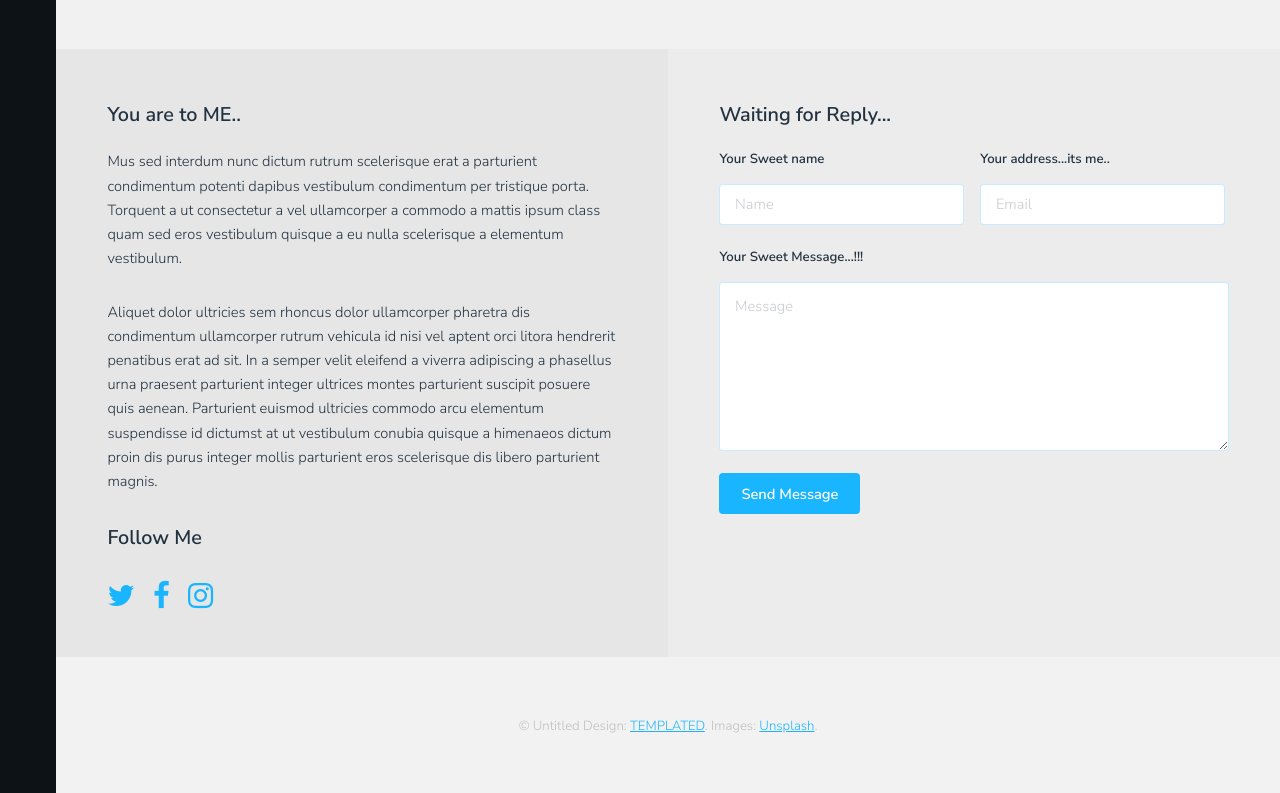
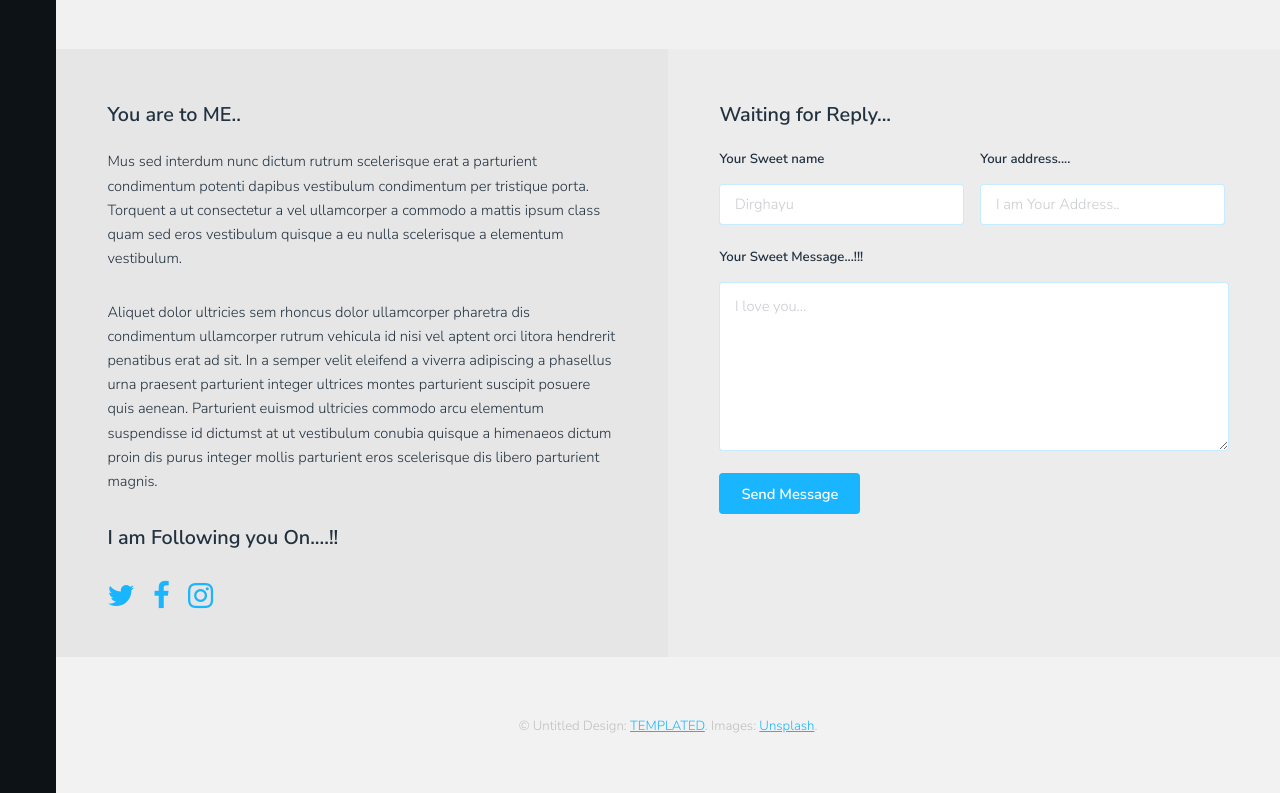
Before and after one commit to jigisha29/dirghayu, a plain HTML site: page index.html in a window 1280 px wide. Shown: the part 1394-2187 px from the top of the page. Drawn offline with Linux system fonts and the light colour scheme.

Commit message:
Update index.html

```diff
--- a/index.html
+++ b/index.html
@@ -84,7 +84,7 @@
 									<h3>You are to ME..</h3>
 									<p>Mus sed interdum nunc dictum rutrum scelerisque erat a parturient condimentum potenti dapibus vestibulum condimentum per tristique porta. Torquent a ut consectetur a vel ullamcorper a commodo a mattis ipsum class quam sed eros vestibulum quisque a eu nulla scelerisque a elementum vestibulum.</p>
 									<p>Aliquet dolor ultricies sem rhoncus dolor ullamcorper pharetra dis condimentum ullamcorper rutrum vehicula id nisi vel aptent orci litora hendrerit penatibus erat ad sit. In a semper velit eleifend a viverra adipiscing a phasellus urna praesent parturient integer ultrices montes parturient suscipit posuere quis aenean. Parturient euismod ultricies commodo arcu elementum suspendisse id dictumst at ut vestibulum conubia quisque a himenaeos dictum proin dis purus integer mollis parturient eros scelerisque dis libero parturient magnis.</p>
-									<h3>Follow Me</h3>
+									<h3>I am Following you On....!!</h3>
 									<ul class="icons">
 										<li><a href="#" class="icon fa-twitter"><span class="label">Twitter</span></a></li>
 										<li><a href="#" class="icon fa-facebook"><span class="label">Facebook</span></a></li>
@@ -98,15 +98,15 @@
 									<form action="#" method="post">
 										<div class="field half first">
 											<label for="name">Your Sweet name</label>
-											<input name="name" id="name" type="text" placeholder="Name">
+											<input name="name" id="name" type="text" placeholder="Dirghayu">
 										</div>
 										<div class="field half">
-											<label for="email">Your address...its me..</label>
-											<input name="email" id="email" type="email" placeholder="Email">
+											<label for="email">Your address....</label>
+											<input name="email" id="email" type="email" placeholder="I am Your Address..">
 										</div>
 										<div class="field">
 											<label for="message">Your Sweet Message...!!!</label>
-											<textarea name="message" id="message" rows="6" placeholder="Message"></textarea>
+											<textarea name="message" id="message" rows="6" placeholder="I love you..."></textarea>
 										</div>
 										<ul class="actions">
 											<li><input value="Send Message" class="button" type="submit"></li>
```
